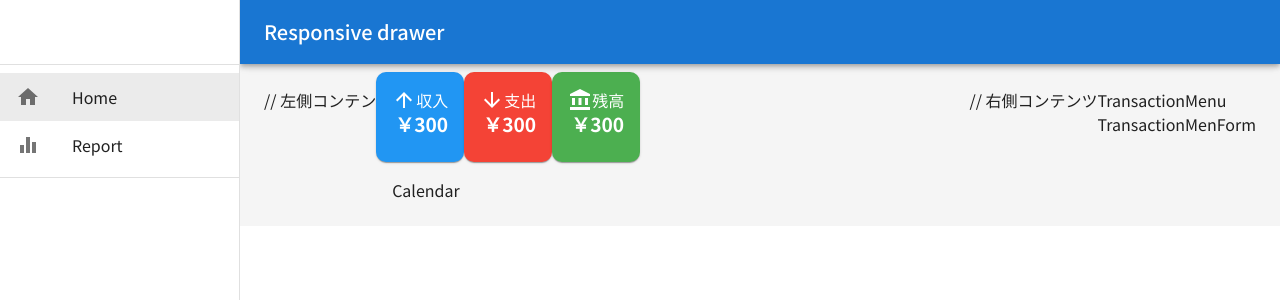
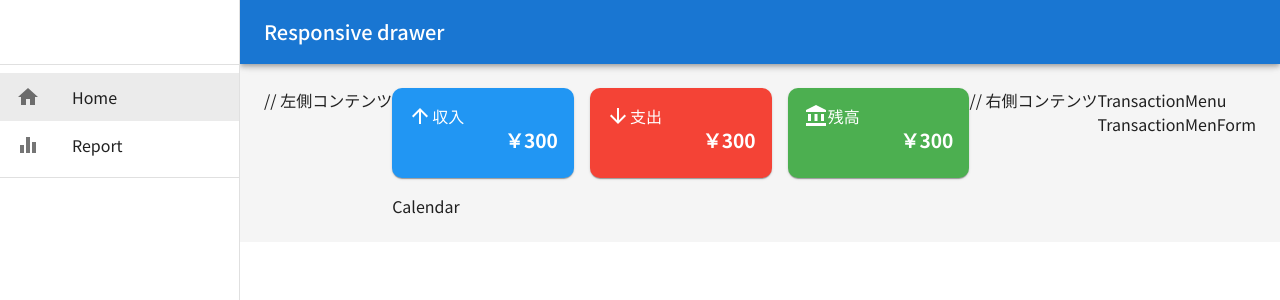
Before and after one commit to ririso/udemy-household-app, a React (Create React App) app: page / in a window 1280 px wide. Shown: the top 300 px of the page. Built offline with nearby package versions, Linux system fonts and the light colour scheme; no server answers; the database is empty.

Commit message:
monthlyTransactions実装

```diff
--- a/src/App.tsx
+++ b/src/App.tsx
@@ -11,9 +11,11 @@ import NoMatch from "./pages/NoMatch";
 import Report from "./pages/Report";
 import { theme } from "./theme/theme";
 import { Transaction } from "./types";
+import { formatMonth } from "./utils/formatting";
 
 function App() {
   const [transactions, setTransactions] = useState<Transaction[]>([]);
+  const [currentMonth, setCurrentMonth] = useState(new Date());
 
   // Firestoreのエラーかどうかを判定する型ガード
   function isFireStoreError(
@@ -47,13 +49,22 @@ function App() {
     fecheTransactions();
   }, []);
 
+  const monthlyTransactions = transactions.filter((transaction) => {
+    return transaction.date.startsWith(formatMonth(currentMonth));
+  });
+
+  console.log(monthlyTransactions);
+
   return (
     <ThemeProvider theme={theme}>
       <CssBaseline />
       <Router>
         <Routes>
           <Route path="/" element={<AppLayout />}>
-            <Route index element={<Home />} />
+            <Route
+              index
+              element={<Home monthlyTransactions={monthlyTransactions} />}
+            />
             <Route path="/report" element={<Report />} />
             <Route path="*" element={<NoMatch />} />
           </Route>
--- a/src/components/MonthlySummary.tsx
+++ b/src/components/MonthlySummary.tsx
@@ -2,12 +2,16 @@ import AccountBalanceIcon from "@mui/icons-material/AccountBalance";
 import ArrowDownwardIcon from "@mui/icons-material/ArrowDownward";
 import ArrowUpwardIcon from "@mui/icons-material/ArrowUpward";
 import { Card, CardContent, Grid, Stack, Typography } from "@mui/material";
+import { Transaction } from "../types";
 
-const MonthlySummary = () => {
+interface MonthlySummaryProps {
+  monthlyTransactions: Transaction[];
+}
+const MonthlySummary = ({ monthlyTransactions }: MonthlySummaryProps) => {
   return (
     <Grid container spacing={{ xs: 1, sm: 2 }} mb={2}>
       {/* 収入 */}
-      <Grid size={{ xs: 4 }} display={"flex"} flexDirection={"column"}>
+      <Grid item xs={4} display={"flex"} flexDirection={"column"}>
         <Card
           sx={{
             bgcolor: (theme) => theme.palette.incomeColor.main,
@@ -36,7 +40,7 @@ const MonthlySummary = () => {
         </Card>
       </Grid>
       {/* 支出 */}
-      <Grid size={{ xs: 4 }} display={"flex"} flexDirection={"column"}>
+      <Grid item xs={4} display={"flex"} flexDirection={"column"}>
         <Card
           sx={{
             bgcolor: (theme) => theme.palette.expenseColor.main,
@@ -65,7 +69,7 @@ const MonthlySummary = () => {
         </Card>
       </Grid>
       {/* 残高 */}
-      <Grid size={{ xs: 4 }} display={"flex"} flexDirection={"column"}>
+      <Grid item xs={4} display={"flex"} flexDirection={"column"}>
         <Card
           sx={{
             bgcolor: (theme) => theme.palette.balanceColor.main,
--- a/src/components/common/SideBar.tsx
+++ b/src/components/common/SideBar.tsx
@@ -96,11 +96,11 @@ const SideBar = ({
             width: drawerWidth,
           },
         }}
-        slotProps={{
-          root: {
-            keepMounted: true, // Better open performance on mobile.
-          },
-        }}
+        // slotProps={{
+        //   root: {
+        //     keepMounted: true, // Better open performance on mobile.
+        //   },
+        // }}
       >
         {drawer}
       </Drawer>
--- a/src/pages/Home.tsx
+++ b/src/pages/Home.tsx
@@ -3,13 +3,18 @@ import Calendar from "../components/Calendar";
 import MonthlySummary from "../components/MonthlySummary";
 import TransactionMenForm from "../components/TransactionMenForm";
 import TransactionMenu from "../components/TransactionMenu";
+import { Transaction } from "../types";
 
-const Home = () => {
+interface HomeProps {
+  monthlyTransactions: Transaction[];
+}
+
+const Home = ({ monthlyTransactions }: HomeProps) => {
   return (
     <Box sx={{ display: "flex" }}>
       // 左側コンテンツ
       <Box sx={{ flexGrow: 1 }}>
-        <MonthlySummary />
+        <MonthlySummary monthlyTransactions={monthlyTransactions} />
         <Calendar />
       </Box>
       // 右側コンテンツ
```
